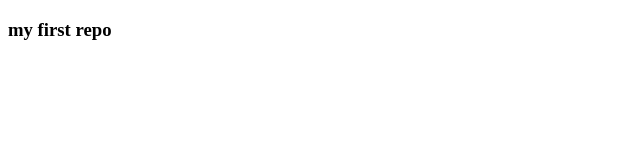
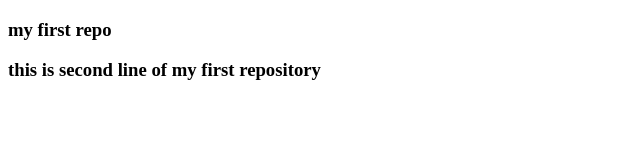
Before and after one commit to mdriyadmr968/my-first-repo, a plain HTML site: page index.html in a window 1280 px wide. Shown: the whole page, without its empty margins (0-640 px from the left). Drawn offline with Linux system fonts and the light colour scheme.

Commit message:
second line added

```diff
--- a/index.html
+++ b/index.html
@@ -8,6 +8,8 @@
 </head>
 <body>
 <h3>my first repo</h3>
+<h3>this is second line of my first repository</h3>
+
 
 </body>
 </html>
```
